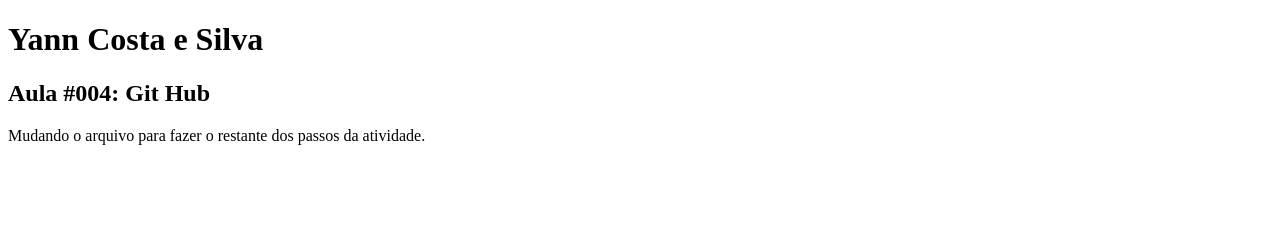
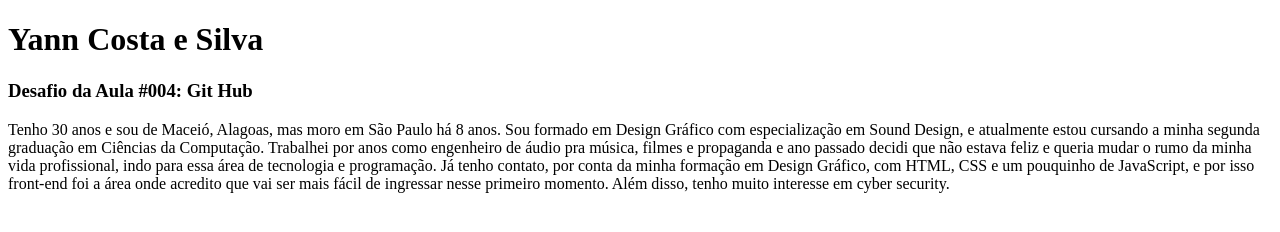
Before and after one commit to ynncstslv/coderhouse-45395-desafio-generico-aula-004, a plain HTML site: page index.html in a window 1280 px wide. Drawn offline with Linux system fonts and the light colour scheme.

Commit message:
so colocando um texto pra complementar a atividade e subir pro pages

```diff
--- a/index.html
+++ b/index.html
@@ -1,5 +1,5 @@
 <!DOCTYPE html>
-<html lang="en">
+<html lang="pt-BR">
 	<head>
 		<meta charset="UTF-8" />
 		<meta http-equiv="X-UA-Compatible" content="IE=edge" />
@@ -9,8 +9,20 @@
 	<body>
 		<main>
 			<h1>Yann Costa e Silva</h1>
-			<h2>Aula #004: Git Hub</h2>
-			<p>Mudando o arquivo para fazer o restante dos passos da atividade.</p>
+			<h3>Desafio da Aula #004: Git Hub</h3>
+			<p>
+				Tenho 30 anos e sou de Maceió, Alagoas, mas moro em São Paulo há 8 anos.
+				Sou formado em Design Gráfico com especialização em Sound Design, e
+				atualmente estou cursando a minha segunda graduação em Ciências da
+				Computação. Trabalhei por anos como engenheiro de áudio pra música,
+				filmes e propaganda e ano passado decidi que não estava feliz e queria
+				mudar o rumo da minha vida profissional, indo para essa área de
+				tecnologia e programação. Já tenho contato, por conta da minha formação
+				em Design Gráfico, com HTML, CSS e um pouquinho de JavaScript, e por
+				isso front-end foi a área onde acredito que vai ser mais fácil de
+				ingressar nesse primeiro momento. Além disso, tenho muito interesse em
+				cyber security.
+			</p>
 		</main>
 	</body>
 </html>
```
